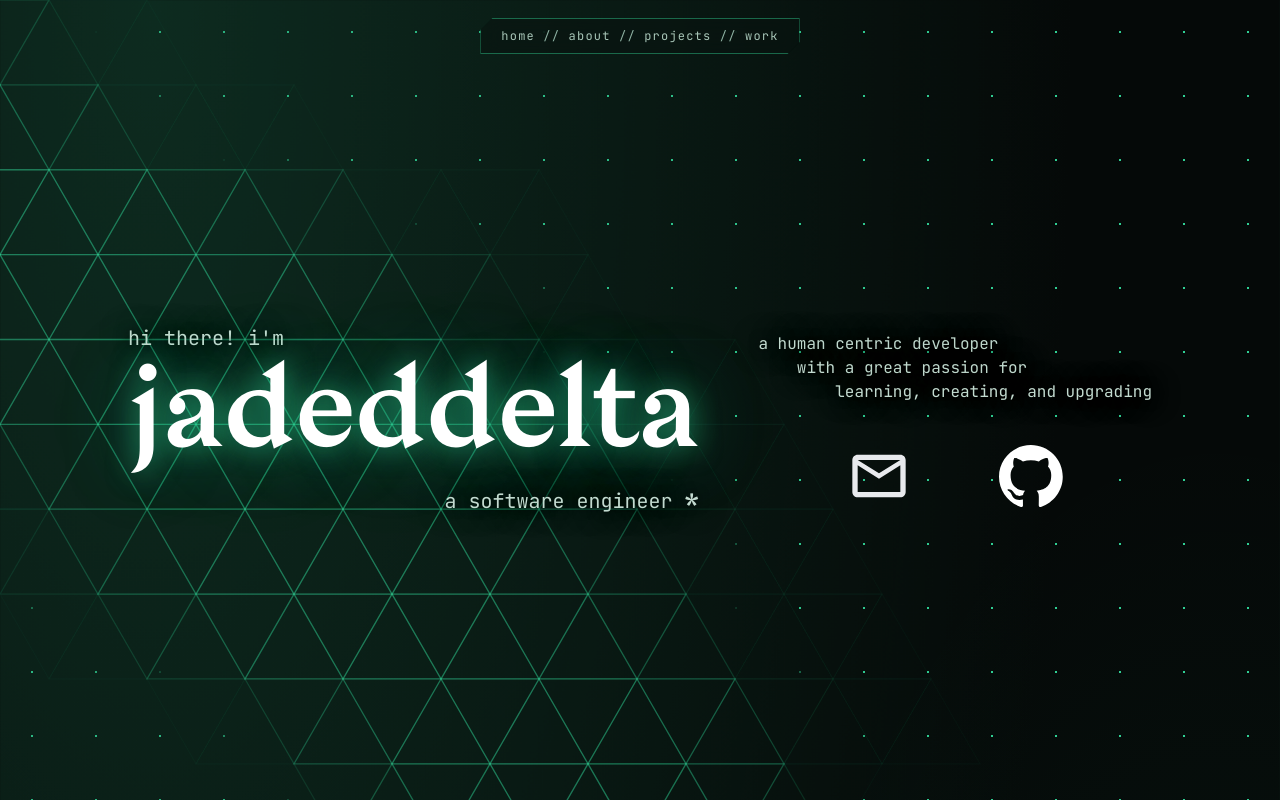
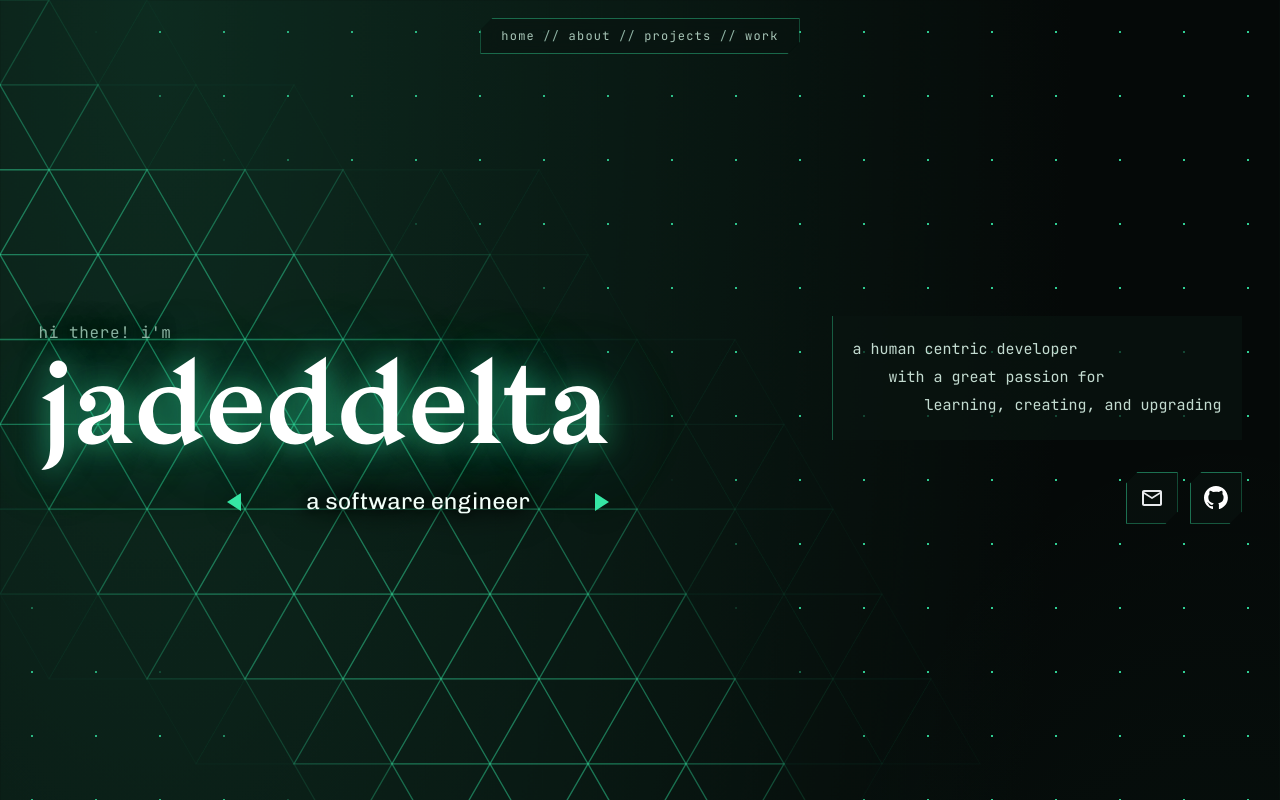
Before and after one commit to jadeddelta/jades-website, a Next.js app: page / in a window 1280 px wide. Shown: the top 800 px of the page. Built offline with nearby package versions, Linux system fonts and the light colour scheme.

Commit message:
tidy up main page, prettify title selector, address trail edge case
ensured that buttons on top of the trail won't cause the trail to light up accidentally: make a custom `data-trail-anchor` attribute available to opt out of it

```diff
--- /dev/null
+++ b/src/app/_components/main/IconLink.tsx
@@ -0,0 +1,22 @@
+import Image from "next/image";
+
+interface IconLinkProps {
+    href: string;
+    icon: string;
+    /** read by screen readers in place of the icon */
+    label: string;
+}
+
+export default function IconLink({ href, icon, label }: IconLinkProps) {
+    return (
+        <a
+            href={href}
+            aria-label={label}
+            className="group block transition-[filter] hover:drop-shadow-[0_0_14px_rgba(53,230,164,0.35)] focus-visible:outline focus-visible:outline-offset-4 focus-visible:outline-jade"
+        >
+            <span className="notch-pill flex h-[52px] w-[52px] items-center justify-center border border-jade/45 bg-panel transition-colors group-hover:border-jade">
+                <Image src={icon} alt="" width={24} height={24} />
+            </span>
+        </a>
+    );
+}
--- a/src/app/_components/main/MainContact.tsx
+++ /dev/null
@@ -1,24 +0,0 @@
-import Image from "next/image";
-import type { MouseEvent } from "react";
-
-interface MainContactProps {
-    image: string;
-    alt: string;
-    link: string;
-}
-
-export default function MainContact(props: MainContactProps) {
-
-    const handleClick = (e: MouseEvent<HTMLButtonElement>) => {
-        e.preventDefault();
-        window.location.href = props.link;
-    };
-
-    return (
-        <div className="flex flex-col items-center justify-center">
-            <button onClick={handleClick}>
-                <Image src={props.image} alt={props.alt} width="64" height="64" />
-            </button>
-        </div>
-    );
-}
--- /dev/null
+++ b/src/app/_components/main/TitleCycler.tsx
@@ -0,0 +1,43 @@
+"use client";
+
+import { useState } from "react";
+
+interface TitleCyclerProps {
+    titles: readonly string[];
+}
+
+
+export default function TitleCycler({ titles }: TitleCyclerProps) {
+    const [index, setIndex] = useState(0);
+
+    const step = (delta: number) => {
+        setIndex((current) => (current + delta + titles.length) % titles.length);
+    };
+
+    return (
+        <div className="flex w-full items-center gap-3 drop-shadow-[0_0_14px_rgba(5,9,8,0.45)] lg:pl-[33%]">
+            <button
+                type="button"
+                aria-label="previous title"
+                onClick={() => step(-1)}
+                className="group -ml-1 shrink-0 p-1"
+            >
+                <span className="block h-0 w-0 border-y-[9px] border-r-[14px] border-y-transparent border-r-jade transition-colors group-hover:border-r-jade-bright" />
+            </button>
+            <span
+                aria-live="polite"
+                className="min-w-0 flex-1 whitespace-nowrap text-center text-[clamp(18px,1.8vw,24px)] text-ink hero-shade-strong"
+            >
+                {titles[index]}
+            </span>
+            <button
+                type="button"
+                aria-label="next title"
+                onClick={() => step(1)}
+                className="group -mr-1 shrink-0 p-1"
+            >
+                <span className="block h-0 w-0 border-y-[9px] border-l-[14px] border-y-transparent border-l-jade transition-colors group-hover:border-l-jade-bright" />
+            </button>
+        </div>
+    );
+}
--- a/src/app/_sections/Main.tsx
+++ b/src/app/_sections/Main.tsx
@@ -1,55 +1,40 @@
-import { useState } from "react";
-import type { MouseEvent } from "react";
-import MainContact from "../_components/main/MainContact";
+import IconLink from "../_components/main/IconLink";
+import TitleCycler from "../_components/main/TitleCycler";
+
+const TITLES = [
+    "a software engineer",
+    "a frontend developer",
+    "an ai enthusiast",
+    "a budding data analyst",
+] as const;
+
+const MAILTO = "mailto:jadeddelta@gmail.com?subject=hello jade!";
 
 export default function Main() {
-    const [jobTitle, setJobTitle] = useState(0);
-    const jobTitles = ["a software engineer", "a frontend developer", "an ai enthusiast", "a budding data analyst"];
-
-    const buttonClickHandler = (e: MouseEvent<HTMLAnchorElement>) => {
-        e.preventDefault();
-        setJobTitle((jobTitle + 1) % jobTitles.length);
-    };
-
     return (
-        <div className="flex flex-row items-center justify-between px-[10%] w-full h-[90vh]" id="main">
-            <div className="flex flex-col justify-between gap-2">
-                <div className="flex flex-row">
-                    <p className="text-xl font-mono hero-shade">
+        <section id="main" className="flex min-h-[90vh] w-full items-center px-[clamp(20px,3vw,48px)] min-[1400px]:px-[10%] py-16">
+            <div className="flex w-full flex-wrap items-center gap-x-[clamp(32px,5vw,96px)] gap-y-14">
+                <div className="mr-auto flex flex-col gap-3">
+                    <p className="font-mono text-[16px] tracking-[0.04em] text-mono-dim hero-shade">
                         hi there! i&apos;m
                     </p>
+                    <h1 className="hero-glow text-white">jadeddelta</h1>
+                    <TitleCycler titles={TITLES} />
                 </div>
-                <h1 className="hero-glow text-white">
-                    jadeddelta
-                </h1>
-                <div className="flex flex-row grow">
-                    <div className="grow"/>
-                    <p className="text-xl font-mono hero-shade">
-                        {jobTitles[jobTitle] + " "}
-                        <a className="text-2xl font-bold" href="#" onClick={buttonClickHandler}>*</a>
+
+                <div className="ml-auto flex flex-col items-end gap-8">
+                    {/* type and indents step down on narrower screens so the row holds at ~900px and the last line fits at ~420px */}
+                    <p className="border-l border-jade/35 bg-[rgba(9,20,16,0.73)] py-5 pr-5 pl-5 font-mono text-[13px] leading-[1.85] text-body sm:text-[14px] lg:text-[15px]">
+                        <span className="block">a human centric developer</span>
+                        <span className="block pl-[2ch] sm:pl-[4ch]">with a great passion for</span>
+                        <span className="block pl-[4ch] sm:pl-[8ch]">learning, creating, and upgrading</span>
                     </p>
+                    <div className="flex gap-3">
+                        <IconLink href={MAILTO} icon="/icons/email.svg" label="email jade" />
+                        <IconLink href="https://github.com/jadeddelta" icon="/icons/github.svg" label="jade on github" />
+                    </div>
                 </div>
             </div>
-            <div className="flex flex-col gap-10">
-                <pre className="font-mono hero-shade">
-                {
-`a human centric developer
-\twith a great passion for
-\t\tlearning, creating, and upgrading`
-                }
-                </pre>
-                <div className="flex flex-row items-center justify-evenly">
-                    <MainContact
-                        image={"/icons/email.svg"}
-                        alt={"mail icon"}
-                        link={"mailto:jadeddelta@gmail.com?subject=Hello JadedDelta!"}
-                    />
-                    <MainContact
-                        image={"/icons/github.svg"}
-                        alt={"github icon"}
-                        link={"https://github.com/jadeddelta"} />
-                </div>
-            </div>
-        </div>
+        </section>
     );
 }
--- a/src/app/_trail/TrianglePath.tsx
+++ b/src/app/_trail/TrianglePath.tsx
@@ -23,6 +23,17 @@ export interface TrianglePathProps {
 }
 
 const EMPTY: TrailGeometry = { tiles: [], width: 0, height: 0, ribbon: '' };
+
+/**
+ * determine if a target is an controllable page element (button, link, etc..)
+ * such that we can prevent the tiles underneath from lighting up.
+ * we also add an opt-out attribute `data-trail-anchor` for elements that
+ * will act as buttons on the page trail.
+ */
+const isPageControl = (target: Element | null) => {
+  const control = target?.closest?.('a, button, [role="button"], input, textarea, select');
+  return !!control && !control.hasAttribute('data-trail-anchor');
+};
 
 /**
  * the winding tiled-triangle trail and the masked dot field
@@ -108,7 +119,9 @@ export default function TrianglePath({
       });
     };
 
-    scheduleRebuild();
+    // immediately rebuild once instead of waiting for the next frame, so it doesn't
+    // flash an empty frame at the start
+    rebuild();
 
     const observer = new ResizeObserver(scheduleRebuild);
     observer.observe(root);
@@ -121,13 +134,25 @@ export default function TrianglePath({
       return { x: e.clientX - box.left, y: e.clientY - box.top };
     };
 
+    // moves limited to once per frame, newest event kept so the glow doesn't
+    // lag behind the cursor or light a tile the pointer has left already
+    let latestMove: MouseEvent | null = null;
     let moveQueued = false;
     const onMove = (e: MouseEvent) => {
+      latestMove = e;
       if (moveQueued) return;
       moveQueued = true;
-      const point = toLocal(e);
       requestAnimationFrame(() => {
         moveQueued = false;
+        const move = latestMove;
+        latestMove = null;
+        if (!move) return;
+        // over a control, the mesh goes dark instead of tracking the cursor
+        if (isPageControl(move.target as Element | null)) {
+          painter.setHot(null);
+          return;
+        }
+        const point = toLocal(move);
         painter.setHot(hitIndexRef.current?.nearest(point.x, point.y) ?? null);
       });
     };
@@ -138,7 +163,7 @@ export default function TrianglePath({
       const target = e.target as Element | null;
       // real controls win, and a click that ends a text selection is not a
       // request to set the whole page pulsing
-      if (target?.closest?.('a, button, [role="button"], input, textarea, select')) return;
+      if (isPageControl(target)) return;
       if (window.getSelection()?.toString()) return;
 
       const point = toLocal(e);
--- a/src/app/globals.css
+++ b/src/app/globals.css
@@ -60,6 +60,15 @@
     0 0 30px rgba(5, 9, 8, 0.85);
 }
 
+/* A heavier version of hero-shade for the title cycler's text, which sits
+ * directly on the densest part of the trail. */
+@utility hero-shade-strong {
+  text-shadow:
+    0 0 8px rgba(5, 9, 8, 1),
+    0 0 20px rgba(5, 9, 8, 0.95),
+    0 0 44px rgba(5, 9, 8, 0.85);
+}
+
 @layer base {
   /* tailwind v4 preflight drops the v3 default of cursor:pointer on buttons */
   button:not(:disabled),
```
